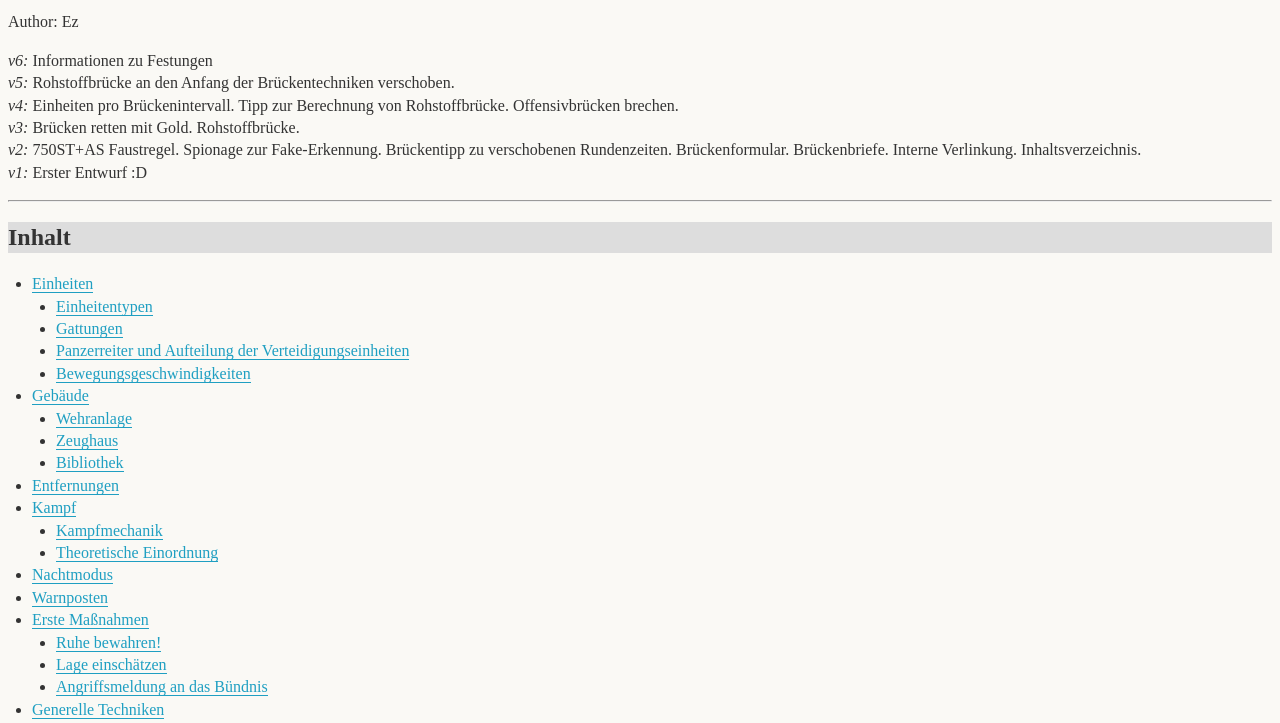
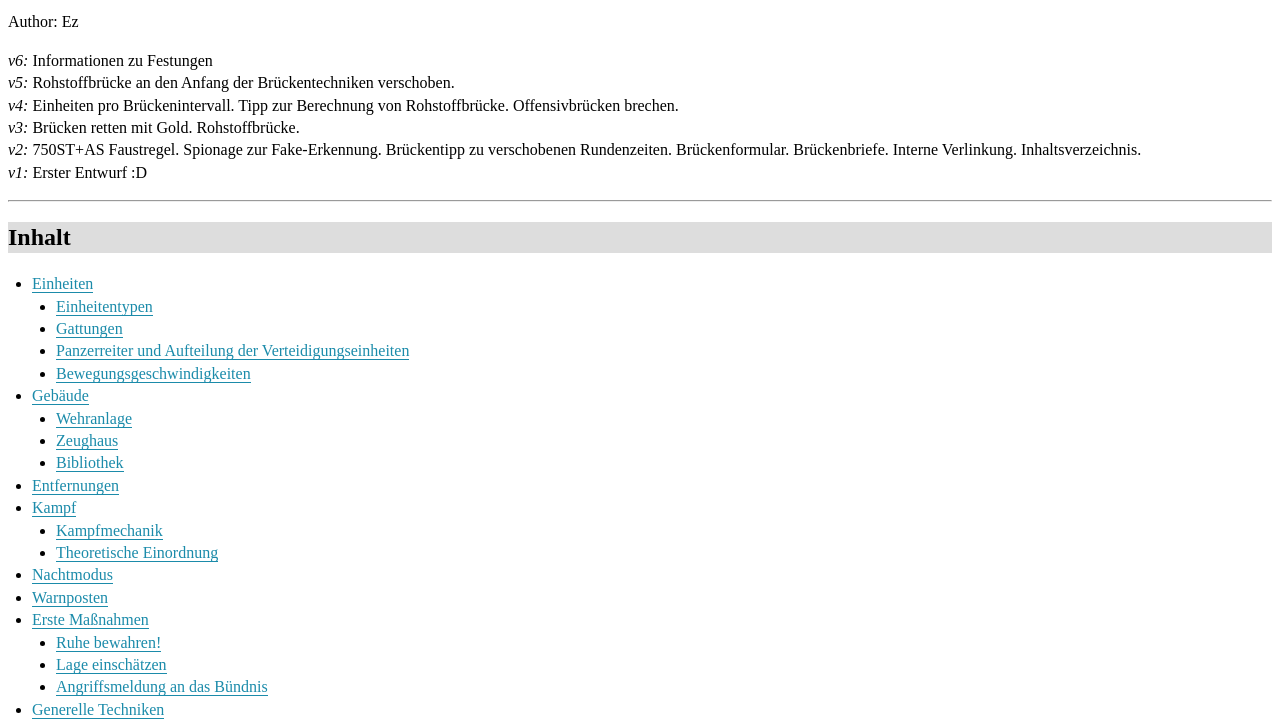
Before and after one commit to e4z9/lak-verteidigung, a plain HTML site: page index.html in a window 1280 px wide. Shown: the part 72-795 px from the top of the page. Drawn offline with Linux system fonts and the light colour scheme.

Commit message:
Increase contrast

```diff
--- a/stylesheet.css
+++ b/stylesheet.css
@@ -1,6 +1,4 @@
 body {
-   background: #faf9f5;
-   color: #333;
    line-height: 140%;
 }
 h2 {
@@ -23,7 +21,7 @@ figure {
 figcaption {
     font-style: italic;
     text-align: center;
-    background: white;
+    background: #f6f6f6;
     color: #444;
     position: absolute;
     left: 0;
@@ -40,10 +38,10 @@ a:hover,a:active {
 a:link,a:visited {
     text-decoration:none;
     border-bottom: 1px solid;
-    color: rgba(31, 159, 194, 1)
+    color: rgba(27, 139, 170, 1)
 }
 a:hover,a:active {
-    color: rgba(91, 219, 255, 1)
+    color: rgba(61, 189, 225, 1)
 }
 table {
     border-spacing: 0;
```
